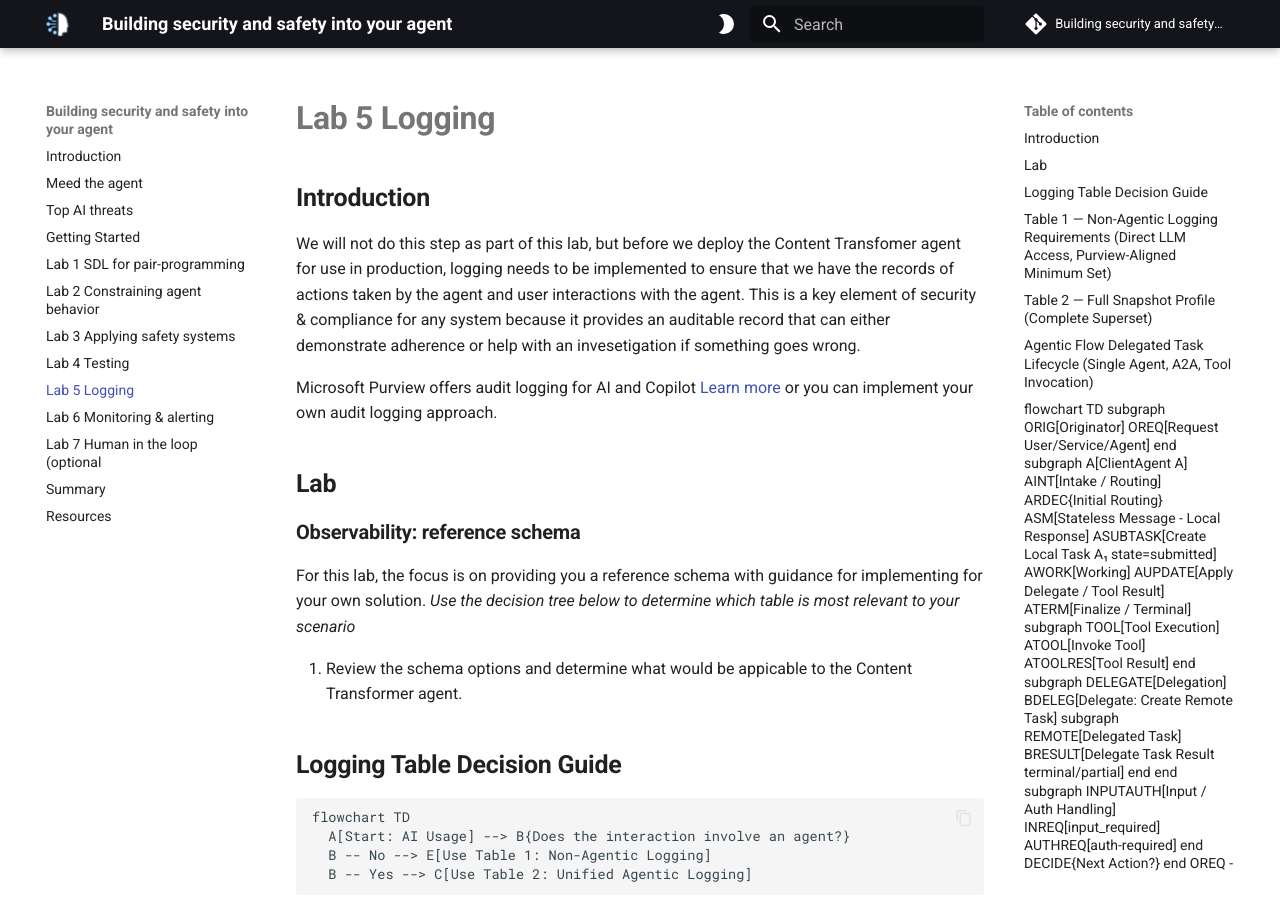
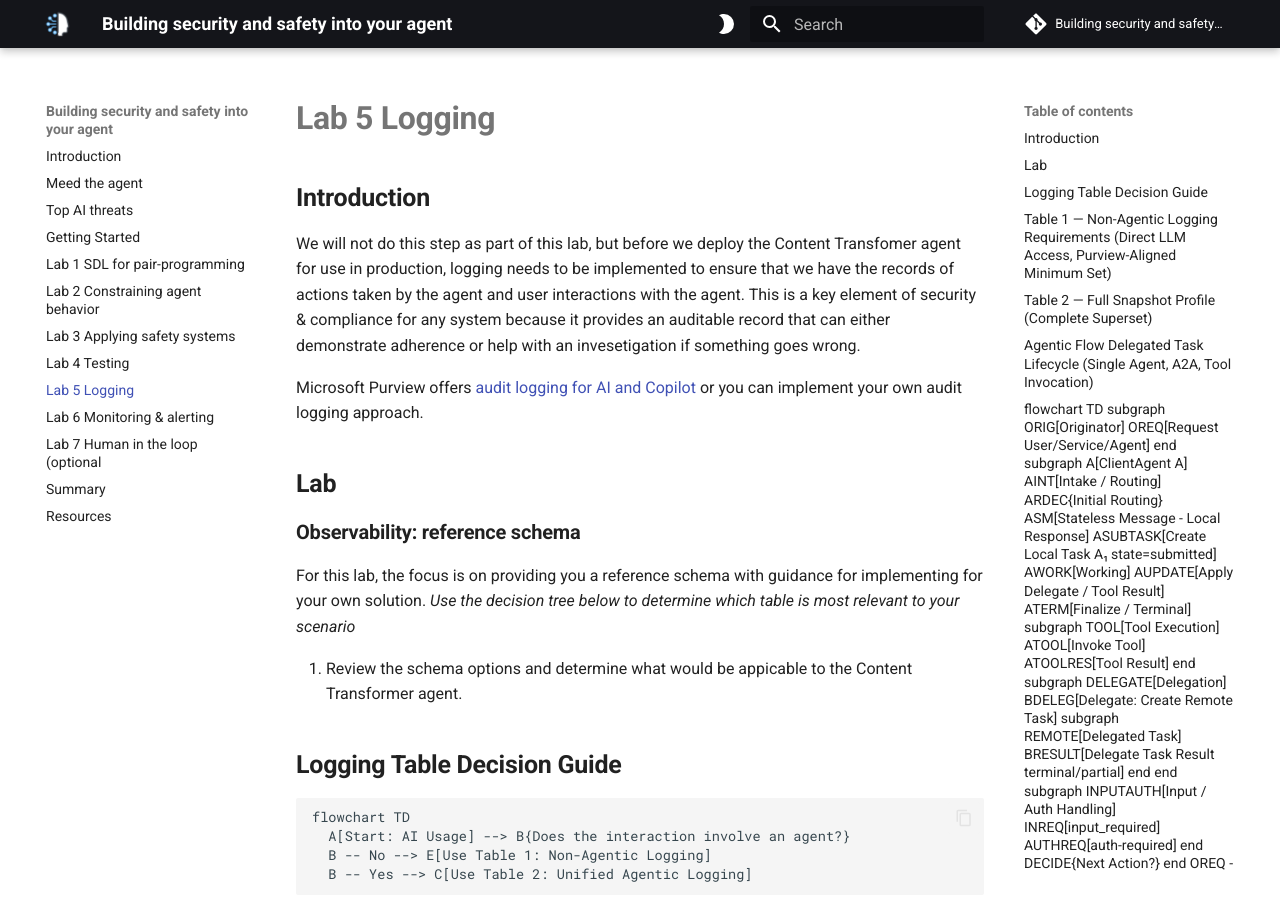
Before and after one commit to Harmonym/security-lab-time-for-agents, an MkDocs documentation site: the page built from docs/docs/lab-5-logging.md, in a window 1280 px wide and 900 px high. Built offline with MkDocs 1.6.1 and Material for MkDocs 9.7.7, drawn with Linux system fonts in a browser that asks for light colours; comment, search, counter and statistics services are not loaded.

```diff
--- a/docs/docs/lab-5-logging.md
+++ b/docs/docs/lab-5-logging.md
@@ -2,7 +2,7 @@
 
 We will not do this step as part of this lab, but before we deploy the Content Transfomer agent for use in production, logging needs to be implemented to ensure that we have the records of actions taken by the agent and user interactions with the agent. This is a key element of security & compliance for any system because it provides an auditable record that can either demonstrate adherence or help with an invesetigation if something goes wrong.
 
-Microsoft Purview offers audit logging for AI and Copilot [Learn more](https://learn.microsoft.com/en-us/purview/audit-copilot){:target="_blank"} or you can implement your own audit logging approach.
+Microsoft Purview offers <a href="https://learn.microsoft.com/en-us/purview/audit-copilot" target="_blank" rel="noopener noreferrer">audit logging for AI and Copilot</a> or you can implement your own audit logging approach.
 
 ## Lab
 
```
